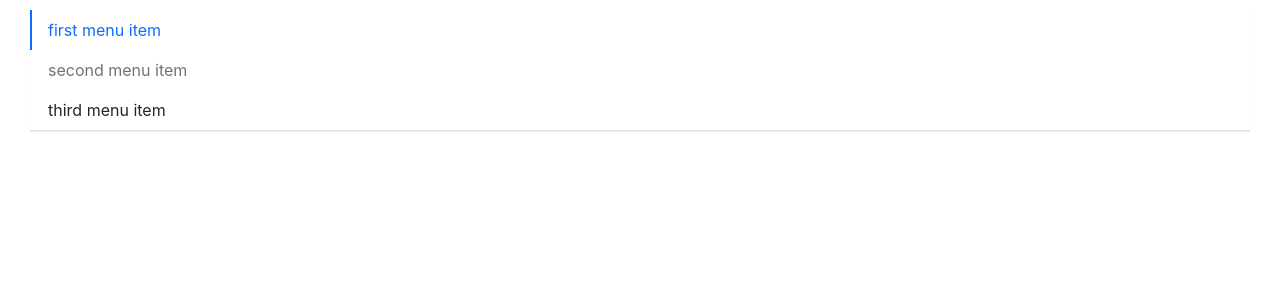
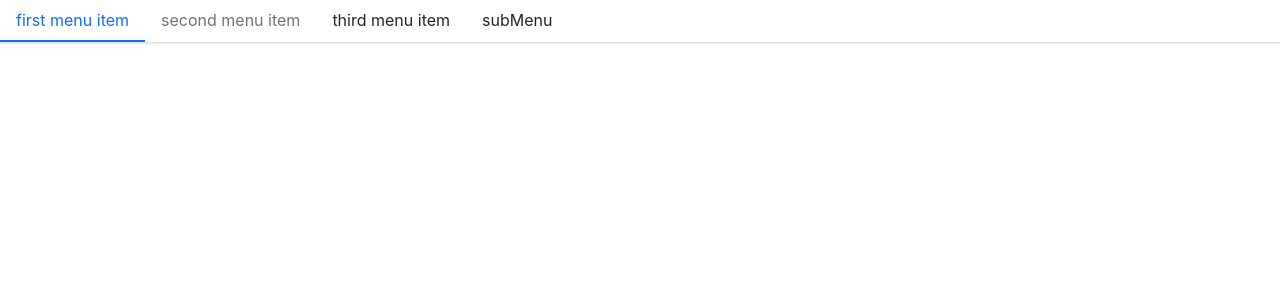
Before and after one commit to LFei0801/bull-design, a React (Create React App) app: page / in a window 1280 px wide. Shown: the top 300 px of the page. Built offline with nearby package versions, Linux system fonts and the light colour scheme.

Commit message:
完成SubMenu组件和测试

```diff
--- a/src/App.tsx
+++ b/src/App.tsx
@@ -1,12 +1,14 @@
 import {Menu} from "./components/Menu/menu";
 import {MenuItem} from "./components/Menu/menu-item";
+import {SubMenu} from "./components/Menu/sub-menu";
 
 export default function App() {
   return (
     <>
       <Menu
         onSelect={(index) => console.log(index)}
-        mode={"vertical"}
+        mode={"horizontal"}
+        defaultOpenedMenu={["3"]}
       >
         <MenuItem>
           first menu item
@@ -17,6 +19,14 @@ export default function App() {
         <MenuItem>
           third menu item
         </MenuItem>
+        <SubMenu title={"subMenu"} >
+          <MenuItem>
+            first sub menu item
+          </MenuItem>
+          <MenuItem>
+            second sub menu item
+          </MenuItem>
+        </SubMenu>
       </Menu>
     </>
   )
--- a/src/components/Menu/_style.scss
+++ b/src/components/Menu/_style.scss
@@ -10,8 +10,9 @@
   .menu-item {
     transition: $menu-transition;
     padding: $menu-item-padding-y $menu-item-padding-x;
+    position: relative;
     cursor: pointer;
-    &:hover,&:focus {
+    &.is-active,&:hover,&:focus {
       text-decoration: none;
       color : $menu-item-active-color;
       border-bottom: $menu-item-active-border-width solid $menu-item-active-color;
@@ -26,9 +27,49 @@
         pointer-events: none;
       }
     }
+  }
+  .bull-sub-menu {
+    flex-direction: column;
+    list-style: none;
+    display: none;
+    padding: 0;
+    white-space: nowrap;
+    > * .menu-item {
+      padding: $menu-item-padding-y $menu-item-padding-x;
+      cursor: pointer;
+      transition: $menu-transition;
+      color: $body-color;
+      &.is-active,&:hover {
+        color : $menu-item-active-color !important;
+      }
+    }
+  }
+  .bull-sub-menu.is-open{
+    display: block;
+  }
+}
+
+.menu-horizontal {
+  flex-direction: row;
+  >.menu-item {
+    border-bottom: $menu-item-active-border-width solid transparent;
     &.is-active {
-      color : $menu-item-active-color;
       border-bottom: $menu-item-active-border-width solid $menu-item-active-color;
+    }
+  }
+  .bull-sub-menu {
+    position: absolute;
+    background: $white;
+    z-index: 1;
+    top: 100%;
+    left: 0;
+    border: $menu-border-color solid $menu-border-color;
+    > * .menu-item {
+      border-left: $menu-item-active-color solid transparent;
+      &.is-active {
+        border-bottom: 0;
+        border-left: $menu-item-active-border-width solid $menu-item-active-color;
+      }
     }
   }
 }
@@ -36,17 +77,12 @@
 .menu-vertical {
   flex-direction: column;
   margin: 10px 30px;
+  border-bottom: 0;
   .menu-item{
-    border-bottom: none;
     border-left: $menu-item-active-border-width solid transparent;
-    &:focus,&:hover {
+    &:focus,&:hover,&.is-active {
       border-bottom: none;
       border-left: $menu-item-active-border-width solid $menu-item-active-color;
-    }
-    &.is-active {
-      color : $menu-item-active-color;
-      border-left: $menu-item-active-border-width solid $menu-item-active-color;
-      border-bottom: none;
     }
     &.is-disabled {
       &:hover,&:focus {
--- a/src/components/Menu/menu-item.tsx
+++ b/src/components/Menu/menu-item.tsx
@@ -10,7 +10,7 @@ import classnames from "classnames"
 import { MenuContext } from './menu'
 
 export interface MenuItemProps {
-  index ?: number
+  index ?: string
   disabled ?: boolean
   className ?: string
   style ?: CSSProperties
--- a/src/components/Menu/menu.tsx
+++ b/src/components/Menu/menu.tsx
@@ -5,33 +5,38 @@
  * style ?:
  * onSelect ?: 菜单项被点击事件
  * mode ?: 横向还是纵向菜单
+ * defaultOpenedMenu : 默认打开子菜单，应该是垂直菜单才有
  */
 import React, {CSSProperties, FC , createContext, useState} from "react";
 import classnames from "classnames";
 import {MenuItemProps} from "./menu-item";
 
 export interface MenuProps {
-  defaultIndex ?: number
+  defaultIndex ?: string
   className ?: string
   style ?: CSSProperties
-  mode ?: "horizon" | "vertical"
-  onSelect ?: (selectIndex : number) => void
+  mode ?: "horizontal" | "vertical"
+  onSelect ?: (selectIndex : string) => void
+  defaultOpenedMenu ?: string[]
 }
 
 // TODO 完成SubMenu组件，添加单元测试
 export const MenuContext = createContext<{
-  index : number,
-  onSelect ?: (selectIndex : number) => void
-}>({index : 0})
+  index : string,
+  onSelect ?: (selectIndex : string) => void
+  mode ?: "horizontal" | "vertical"
+  defaultOpenedMenu ?: string[]
+}>({index : "0"})
 
 export const Menu:FC<MenuProps> = props => {
-  const {defaultIndex, style, onSelect, mode, className, children} = props
-  const [currentActive, setActive] = useState<number | undefined>(defaultIndex)
+  const {defaultIndex, style, onSelect, mode, className, children,defaultOpenedMenu} = props
+  const [currentActive, setActive] = useState<string | undefined>(defaultIndex)
   const classes = classnames("bull-menu", className, {
-    "menu-vertical": mode === "vertical"
+    "menu-vertical": mode === "vertical",
+    "menu-horizontal" : mode === "horizontal"
   })
 
-  const handleSelect = (index: number) => {
+  const handleSelect = (index: string) => {
     setActive(index)
     if (onSelect) {
       onSelect(index)
@@ -40,13 +45,13 @@ export const Menu:FC<MenuProps> = props => {
 
   const renderChildren = () => {
     // 遍历Children元素
-    // 如果children元素是MenuItem 就渲染，否则就输出一个Warning
+    // 如果children元素是MenuItem 或者 SubMenu 就渲染，否则就输出一个Warning
     return React.Children.map(children,(child,index) => {
       const childELe = child as React.FunctionComponentElement<MenuItemProps>
       const { displayName } = childELe.type
-      if(displayName === "menuItem") {
+      if(displayName === "menuItem" || displayName === "subMenu") {
         // 默认传入index给子元素，不需要显示传入index
-        return React.cloneElement(childELe, { index })
+        return React.cloneElement(childELe, {index : `${index}`})
       }else{
         console.error("warning : menu has a child which not a MenuItem Component")
       }
@@ -54,10 +59,12 @@ export const Menu:FC<MenuProps> = props => {
   }
 
   return (
-    <ul className={classes} style={style}>
+    <ul className={classes} style={style} data-testid={"test-menu"}>
       <MenuContext.Provider value={{
-        index : currentActive ? currentActive : 0,
-        onSelect : handleSelect
+        index : currentActive ? currentActive : "0",
+        onSelect : handleSelect,
+        mode,
+        defaultOpenedMenu
       }}>
         {renderChildren()}
       </MenuContext.Provider>
@@ -66,6 +73,7 @@ export const Menu:FC<MenuProps> = props => {
 }
 
 Menu.defaultProps = {
-  defaultIndex : 0,
-  mode : "horizon"
+  defaultIndex : "0",
+  mode : "horizontal",
+  defaultOpenedMenu : []
 }
--- /dev/null
+++ b/src/components/Menu/sub-menu.tsx
@@ -0,0 +1,86 @@
+/**
+ * subMenu 属性
+ * title : subMenu 标题
+ * index :
+ * className
+ * style
+ */
+import React, {CSSProperties, FC, useContext, Children, FunctionComponentElement, useState} from "react";
+import classnames from "classnames";
+import {MenuContext} from "./menu";
+import {MenuItemProps} from "./menu-item";
+
+export interface SubMenuProps {
+  title : string
+  index ?: string
+  className ?: string
+  style ?: CSSProperties
+}
+
+export const SubMenu:FC<SubMenuProps> = props => {
+  const context = useContext(MenuContext)
+  const { title, className, children, index, style} = props
+  const openedMenus = context.defaultOpenedMenu as Array<string>
+  const isOpened = (index && context.mode === "vertical") ? openedMenus.includes(index) : false
+  const [open,setOpen] = useState(isOpened)
+
+  const classes = classnames("menu-item",className,{
+    "is-active" : context.index === index,
+  })
+
+  const renderChildren = () => {
+    const classes = classnames("bull-sub-menu", {
+      "is-open" : open
+    })
+    const childElements =  Children.map(children,(child,i) => {
+      const childElement = child as FunctionComponentElement<MenuItemProps>
+      if(childElement.type.displayName === "menuItem") {
+        return React.cloneElement(childElement, {index:`${i}-${index}`})
+      }else{
+        console.error("warning : Submenu has a child which not a MenuItem Component")
+      }
+    })
+    return (
+      <ul className={classes} >
+        {childElements}
+      </ul>
+    )
+  }
+
+  const handleClick = () => {
+    setOpen(!open)
+  }
+
+  let timer : any;
+  const handleMouse = (e:React.MouseEvent,toggle : boolean) => {
+    e.preventDefault()
+    clearTimeout(timer)
+    timer = setTimeout(() => {
+      setOpen(toggle)
+    },300)
+  }
+
+  const clickEvent = context.mode === "vertical" ? {
+    onClick : handleClick
+  } : {}
+
+  const mouseEvent = context.mode === "horizontal" ? {
+    onMouseEnter : (e:React.MouseEvent) => handleMouse(e, true),
+    onMouseLeave : (e : React.MouseEvent) => handleMouse(e,false)
+  } : {}
+
+  return (
+    <li
+      className={classes}
+      style={style}
+      {...mouseEvent}
+    >
+      <div className={"sub-menu-title"} {...clickEvent}>
+        {title}
+      </div>
+      {renderChildren()}
+    </li>
+  )
+}
+
+SubMenu.displayName = "subMenu"
```
Also changed, not shown: 1 other file (tests, documents, lock files or other folders).
